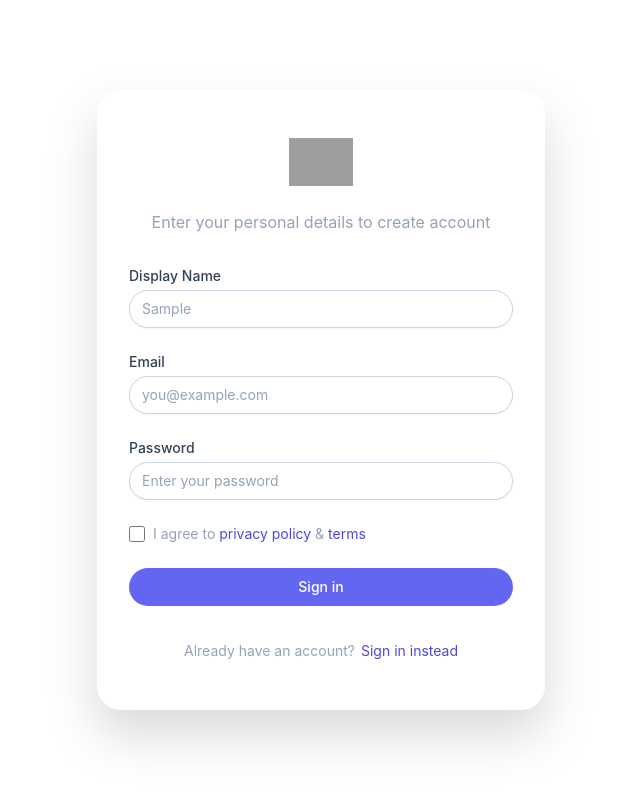
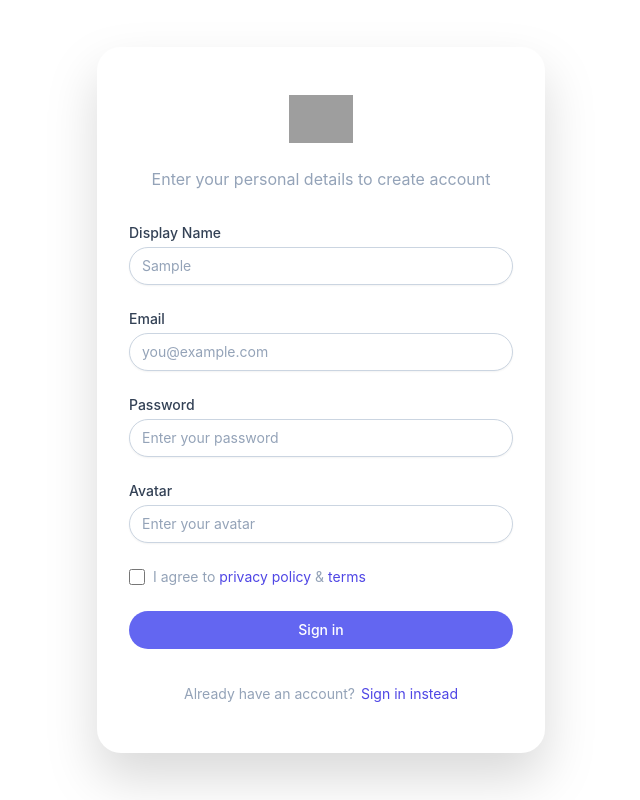
Before and after one commit to Iamnobody1/yoda, a Next.js app: page /register in a window 1280 px wide. Shown: the whole page, without its empty margins (319-959 px from the left). Built offline with nearby package versions, Linux system fonts and the light colour scheme; grey boxes are pictures that could not be loaded.

Commit message:
add register with link to database

```diff
--- a/pages/register.tsx
+++ b/pages/register.tsx
@@ -6,14 +6,16 @@ const Login = () => {
   const displaynameRef = React.createRef<HTMLInputElement>()
   const usernameRef = React.createRef<HTMLInputElement>()
   const passwordRef = React.createRef<HTMLInputElement>()
+  const avatarRef = React.createRef<HTMLInputElement>()
   const handleClick = (event: React.MouseEvent<HTMLElement>) => {
     event.preventDefault()
     console.log(1)
     axios
-      .post<string>('https://localhost:5001/users', {
+      .post<string>('https://localhost:5001/Users', {
         displayname: displaynameRef.current?.value,
         username: usernameRef.current?.value,
         password: passwordRef.current?.value,
+        avatar: avatarRef.current?.value,
       })
       .then((response) => {
         console.log(response)
@@ -83,6 +85,19 @@ const Login = () => {
       disabled:bg-slate-50 disabled:text-slate-500 disabled:shadow-none"
                 />
               </label>
+              <label className="block">
+                <span className="block text-sm font-medium text-slate-700">Avatar</span>
+                <input
+                  ref={avatarRef}
+                  type="avater"
+                  placeholder="Enter your avatar"
+                  className=" mt-1 block w-full rounded-full border border-slate-300 bg-white px-3 py-2 text-sm placeholder-slate-400 placeholder-slate-400
+      shadow-sm invalid:border-red-500 invalid:text-red-600 focus:border-sky-500
+      focus:outline-none focus:ring-1 focus:ring-sky-500 focus:invalid:border-red-500
+      focus:invalid:ring-red-500 disabled:border-slate-200
+      disabled:bg-slate-50 disabled:text-slate-500 disabled:shadow-none"
+                />
+              </label>
               <div className="flex items-center justify-between">
                 <div className="flex items-center">
                   <input
```
